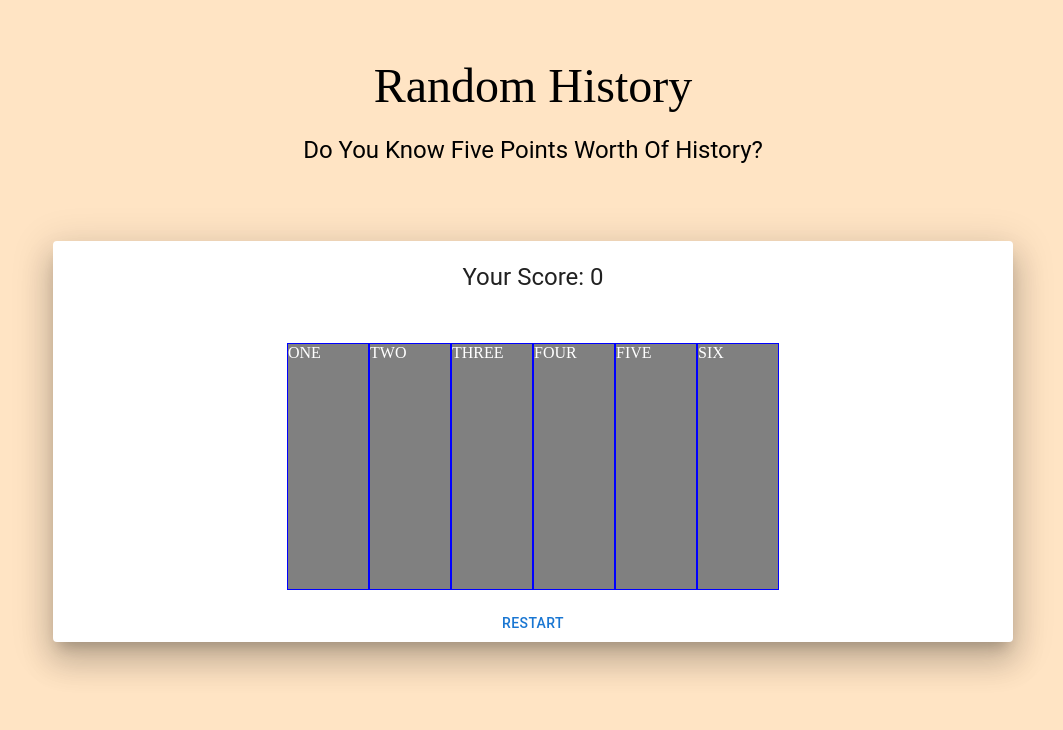
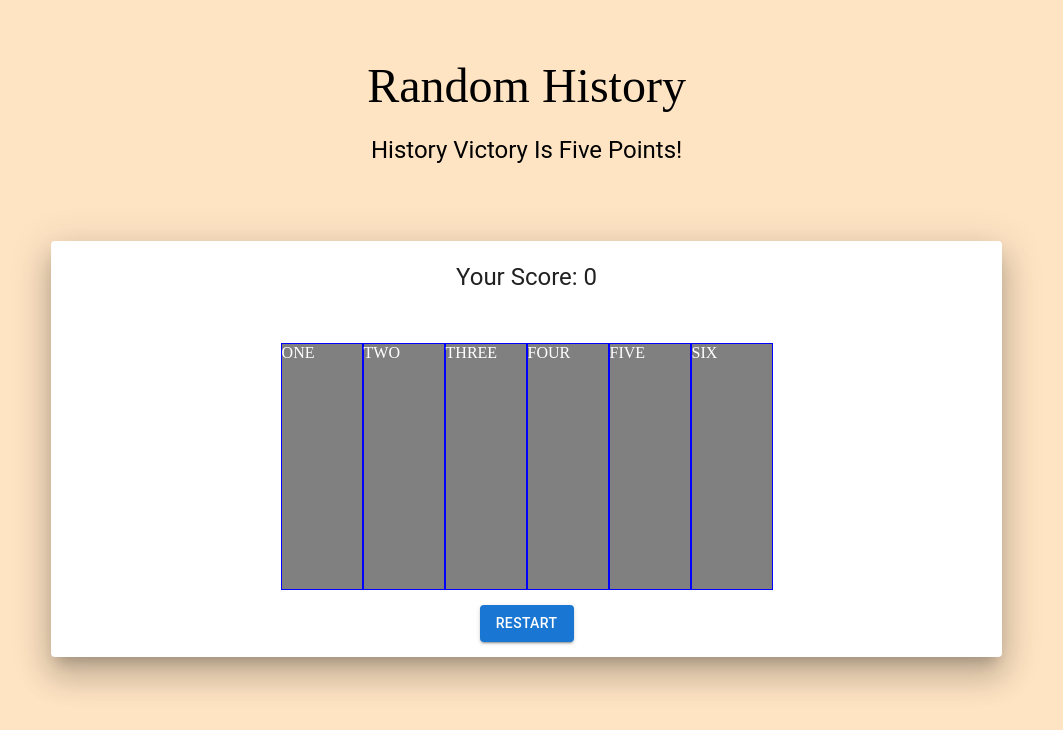
Before and after one commit to mmaustin/react-practice, a React (Create React App) app in the folder client/: page / in a window 1280 px wide. Shown: the top 730 px of the page, without its empty margins (115-1178 px from the left). Built offline with nearby package versions, Linux system fonts and the light colour scheme.

Commit message:
completed styling of board display

```diff
--- a/client/src/index.css
+++ b/client/src/index.css
@@ -29,13 +29,6 @@ code {
   flex-direction: column;
 } */
 
-body {
-  display: flex;
-  justify-content: center;
-  align-items: center;
-  flex-direction: column;
-  background-color: bisque;
-}
 
 html,
 body,
@@ -45,3 +38,12 @@ body,
   width: 100%;
   /* font-family: "Rubik", sans-serif; */
 }
+
+body {
+  width: 99%;
+  display: flex;
+  justify-content: center;
+  align-items: center;
+  flex-direction: column;
+  background-color: bisque;
+}
--- a/client/src/sixFiveFour/SixPrototypeBoard.jsx
+++ b/client/src/sixFiveFour/SixPrototypeBoard.jsx
@@ -300,14 +300,22 @@ const SixPrototypeBoard = () => {
 
   return (
     <Box sx={{
-      width: '100%',
+      width: 1,
       display: 'flex',
       justifyContent: 'center',
       alignItems: 'center',
       flexFlow: 'column'
     }}>
-      <Typography mt='50px' variant="h3" fontFamily='cursive' >Random History</Typography>
-      <Typography mt='20px' variant="h5" >Do You Know Five Points Worth Of History?</Typography>
+      <Box sx={{
+        width: 1,
+        display: 'flex',
+        justifyContent: 'center',
+        alignItems: 'center',
+        flexFlow: 'column'
+      }}>
+        <Typography mt='50px' variant="h3" fontFamily='cursive' >Random History</Typography>
+        <Typography mt='20px' variant="h5" >History Victory Is Five Points!</Typography>
+      </Box>
       <Paper elevation={20} sx={{
         width: '75%',
         mt: '75px',
@@ -338,7 +346,7 @@ const SixPrototypeBoard = () => {
               <Box onClick={clickedSix ? ()=>{} : () => handleCellFunctionality('SIX', 6)} color={'white'} bgcolor={colorSix} height={isNonMobileScreens ? '245px' : '50px'} width={isNonMobileScreens ? '80px' : '200px'} sx={{border: '1px solid blue'}}>SIX</Box>
             </Stack>
           }
-          <Button sx={{mt: '15px'}} type="button" onClick={()=>setReset('reset')}>Restart</Button>
+          <Button sx={{mt: '15px', mb: '15px'}} variant="contained" type="button" onClick={()=>setReset('reset')}>Restart</Button>
           {/* {score >= 0 && displayBoards === 6 ?
             <SixPrototypeQuizTwo/> :
             undefined} */}
```
